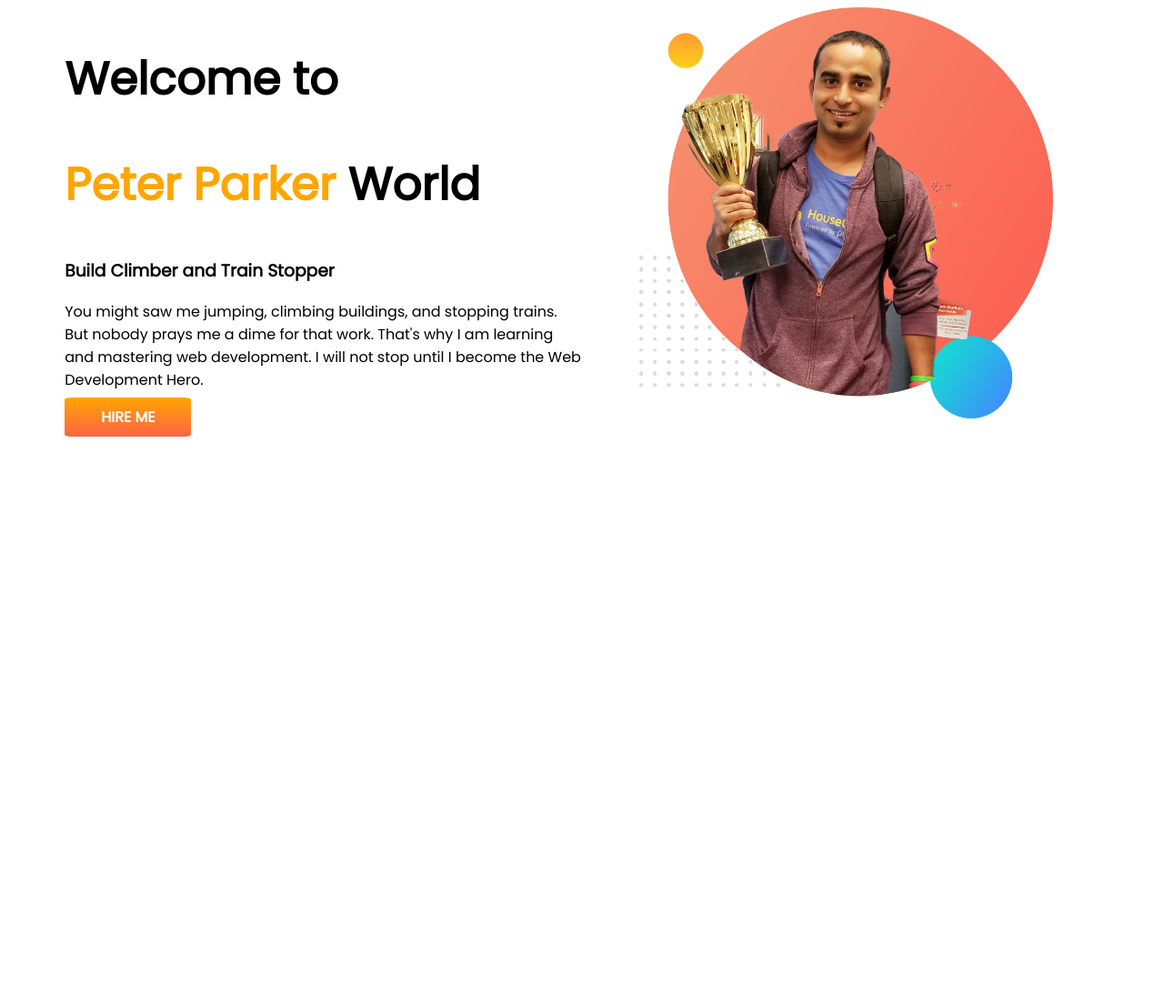
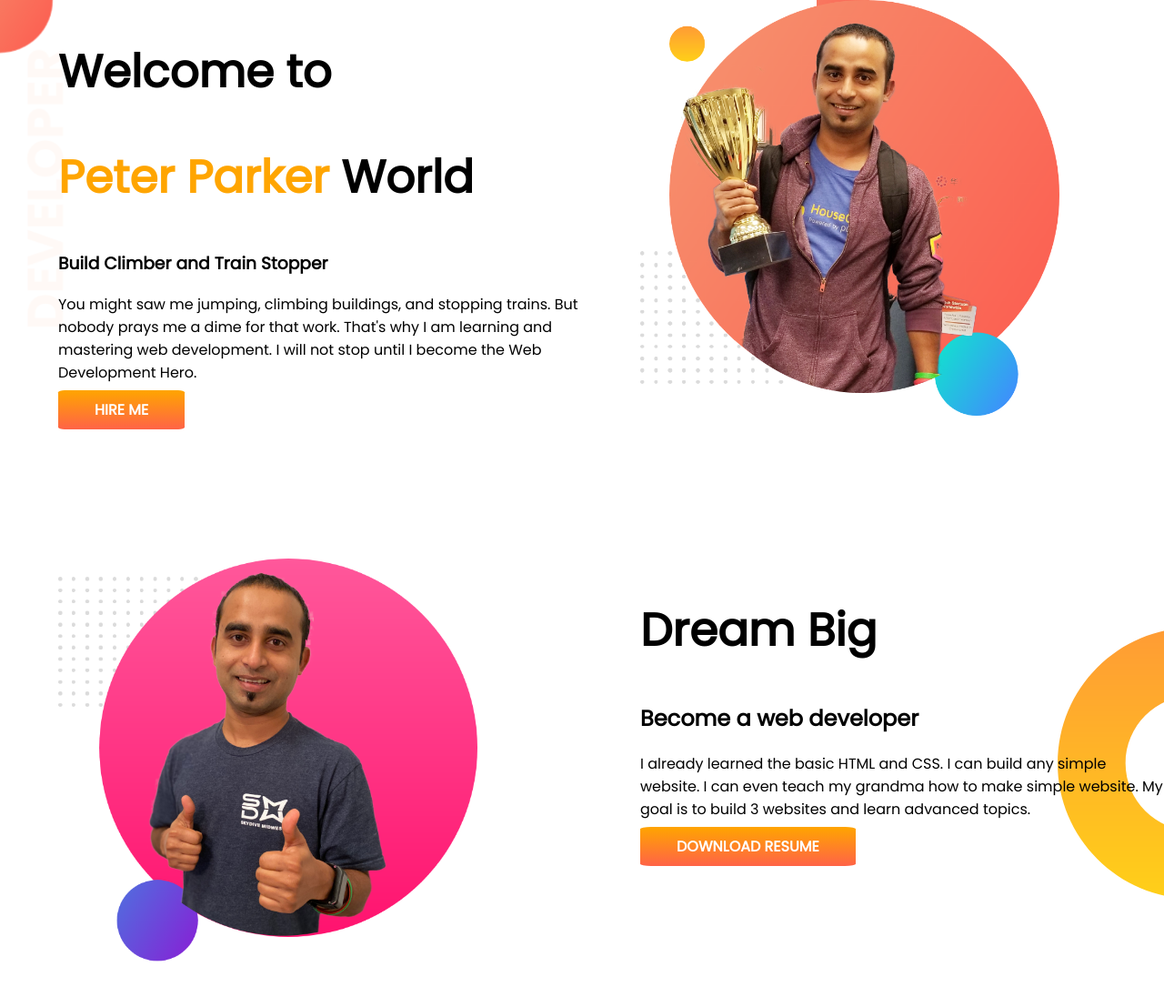
Before and after one commit to Sazid99246/developer-portfolio, a plain HTML site: page index.html in a window 1280 px wide. Shown: the whole page at 91% size. Before the commit the page ends 800 px from the top, so only its background shows below. Drawn offline with Linux system fonts and the light colour scheme.

Commit message:
Dream section added

```diff
--- a/index.html
+++ b/index.html
@@ -11,7 +11,7 @@
     <link rel="stylesheet" href="style.css">
 </head>
 <body>
-    <section>
+    <section class="top-banner">
         <div class="half-width">
             <h1>Welcome to</h1>
             <h1><span class="orange-color">Peter Parker</span> World</h1>
@@ -23,5 +23,16 @@
             <img src="images/jhankar.png" alt="">
         </div>
     </section>
+    <section class="dream-big">
+        <div class="half-width">
+            <img src="images/jhankar2.png" alt="">
+        </div>
+        <div class="half-width">
+            <h1>Dream Big</h1>
+            <h2>Become a web developer</h2>
+            <p>I already learned the basic HTML and CSS. I can build any simple website. I can even teach my grandma how to make simple website. My goal is to build 3 websites and learn advanced topics.</p>
+            <a class="link-button" href="https://programminghero1.github.io/developer-portfolio">DOWNLOAD RESUME</a>
+        </div>
+    </section>
 </body>
 </html>
--- a/style.css
+++ b/style.css
@@ -1,5 +1,6 @@
 body {
     font-family: 'Poppins', sans-serif;
+    margin: 0;
 }
 h1 {
     font-size: 50px;
@@ -9,6 +10,7 @@ h1 {
 }
 section {
     display: flex;
+    margin-bottom: 150px;
 }
 .half-width {
     width: 50%;
@@ -25,3 +27,12 @@ section {
     padding: 10px 40px;
     border-radius: 5%;
 }
+.top-banner {
+    background-image: url(images/top-banner.png);
+    background-repeat: none;
+}
+.dream-big {
+    background-image: url(images/dream-bg.png);
+    background-repeat: no-repeat;
+    background-position:right;
+}
```
